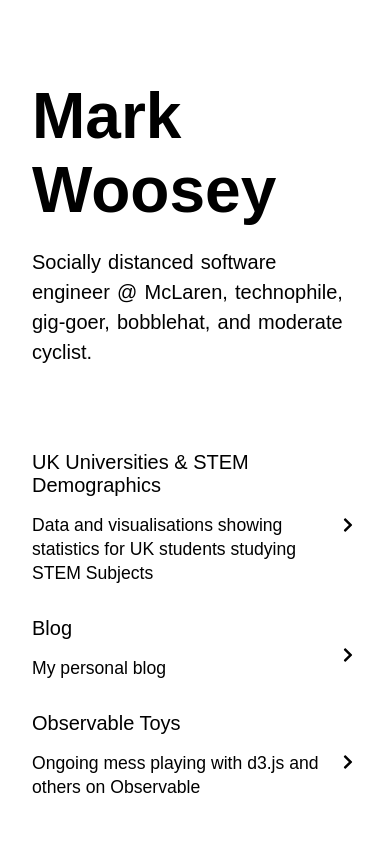
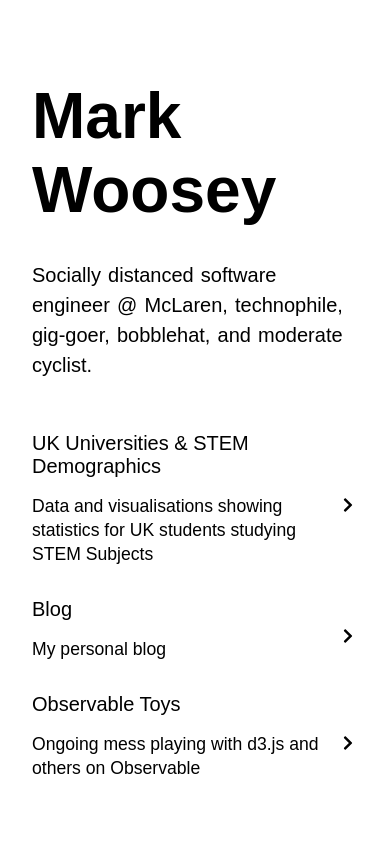
Before and after one commit to mrkwse/blinky, a Next.js app: page / in a window 390 px wide. Shown: the top 844 px of the page. Built offline with nearby package versions, Linux system fonts and the light colour scheme; a web font is replaced by a local one.

Commit message:
Improve vertical spacing on mobile

```diff
--- a/styles/Home.module.css
+++ b/styles/Home.module.css
@@ -208,6 +208,7 @@
   }
 
   .description {
+    padding: 0.8rem 0 0 0;
     font-size: 1.25rem;
   }
 
@@ -218,4 +219,8 @@
   .card p {
     font-size: 1.1rem;
   }
+
+  .list {
+    margin: 1rem 0 0;
+  }
 }
```
